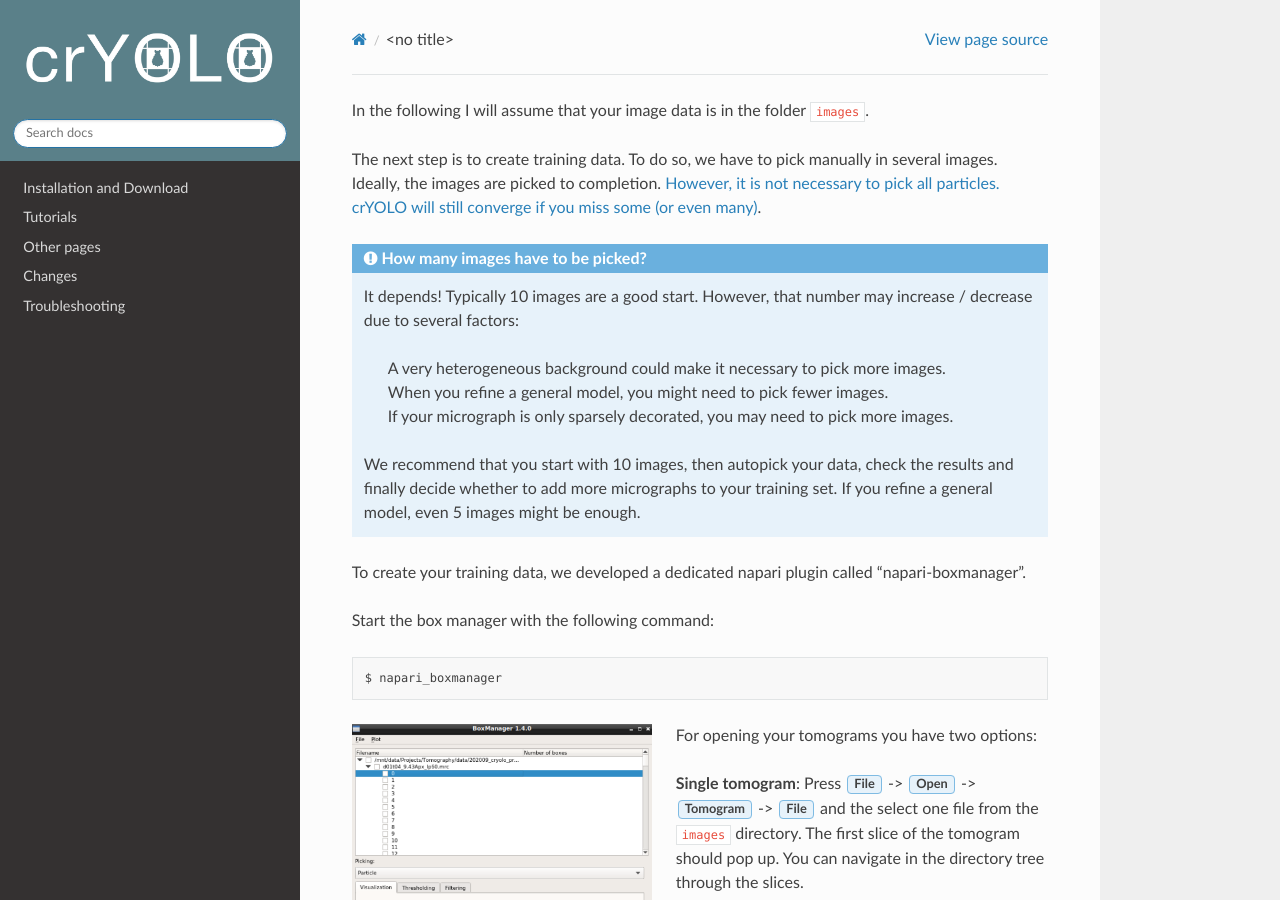
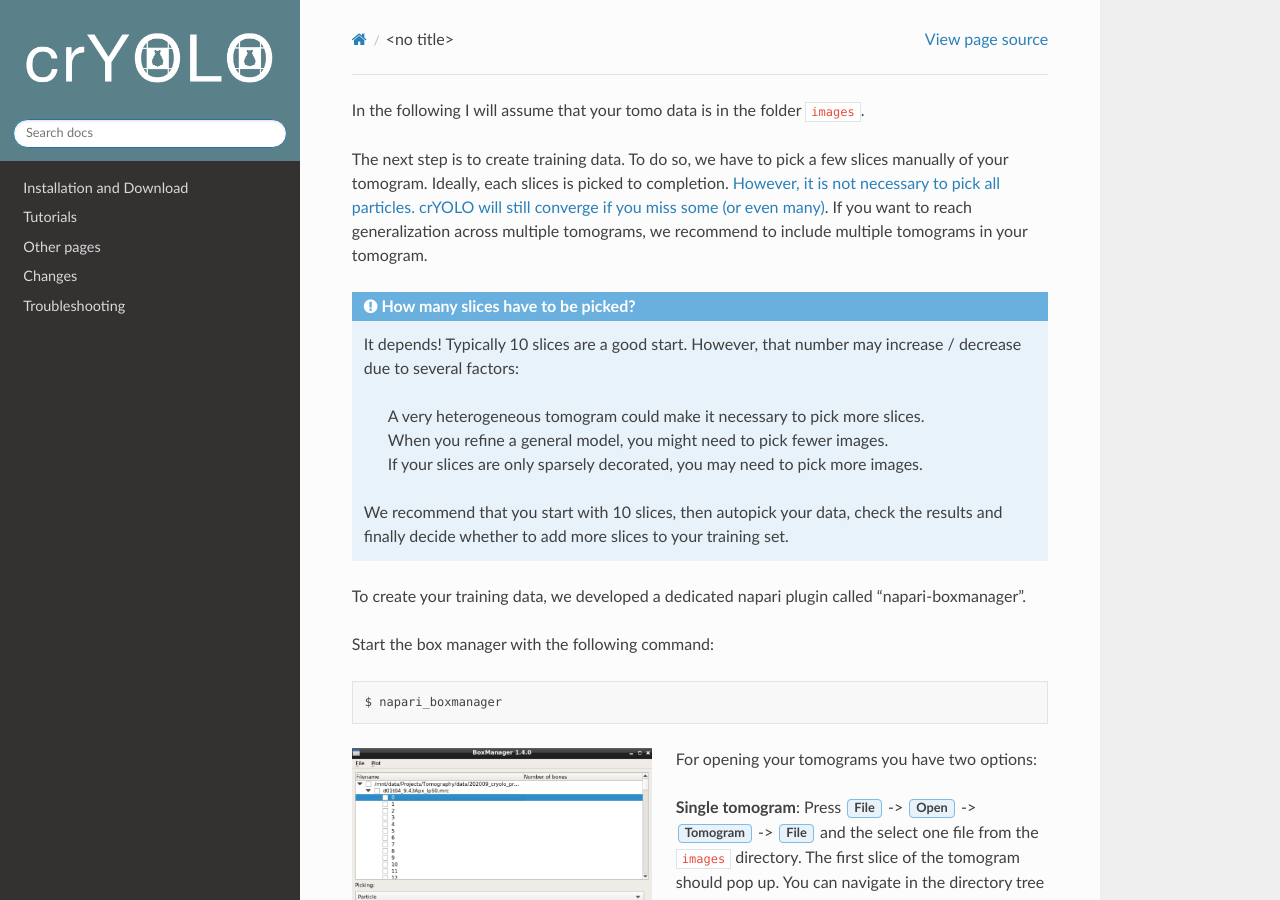
Before and after one commit to MPI-Dortmund/cryolo, a Sphinx documentation site: the page built from source/tutorials/data_preparation_filament_tomo.rst, in a window 1280 px wide and 900 px high. Built offline with Sphinx 7.4.7 and the Read the Docs theme 2.0.0, drawn with Linux system fonts in a browser that asks for light colours; some of the changed lines change nothing that is shown.

Commit message:
changes for napari_boxmanager

```diff
--- a/source/tutorials/data_preparation_filament_tomo.rst
+++ b/source/tutorials/data_preparation_filament_tomo.rst
@@ -1,4 +1,4 @@
-.. include:: text_modules/data_prep_filament_startbm.rst
+.. include:: text_modules/data_prep_filament_startbm_tomo.rst
 
 .. image:: ../img/cryolo_bm_tomo_folder_202103.png
     :width: 300
--- /dev/null
+++ b/source/tutorials/text_modules/data_prep_filament_startbm_tomo.rst
@@ -0,0 +1,23 @@
+In the following I will assume that your tomo data is in the folder :file:`images`.
+
+The next step is to create training data. To do so, we have to pick a few slices manually of your tomogram. Ideally, each slices is picked to completion. :ref:`However, it is not necessary to pick all particles. crYOLO will still converge if you miss some (or even many)<sparse-picking-label>`. If you want to reach generalization across multiple tomograms, we recommend to include multiple tomograms in your tomogram.
+
+.. admonition:: How many slices have to be picked?
+
+    It depends! Typically 10 slices are a good start. However, that number may increase / decrease
+    due to several factors:
+
+        * A very heterogeneous tomogram could make it necessary to pick more slices.
+        * When you refine a general model, you might need to pick fewer images.
+        * If your slices are only sparsely decorated, you may need to pick more images.
+
+    We recommend that you start with 10 slices, then autopick your data, check the results and
+    finally decide whether to add more slices to your training set.
+
+To create your training data, we developed a dedicated napari plugin called “napari-boxmanager”.
+
+Start the box manager with the following command:
+
+.. prompt:: bash $
+
+    napari_boxmanager
```
